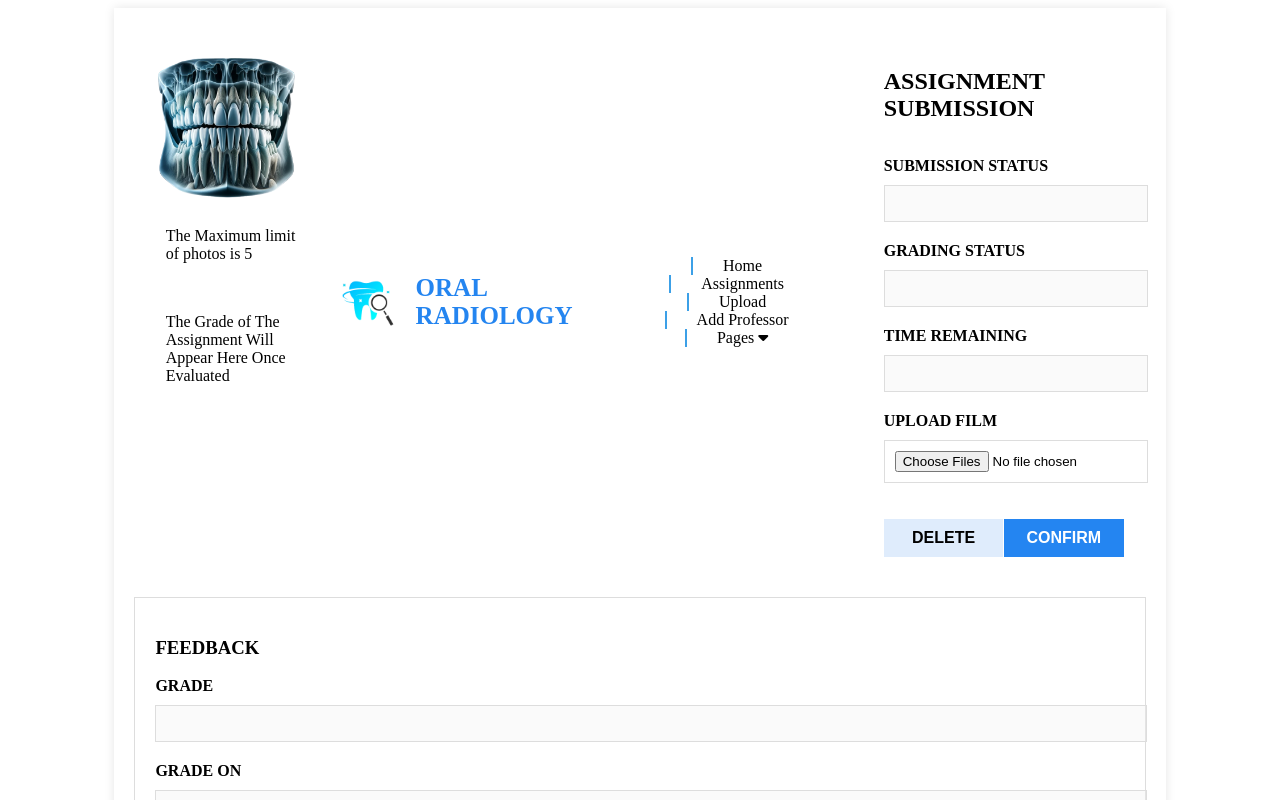
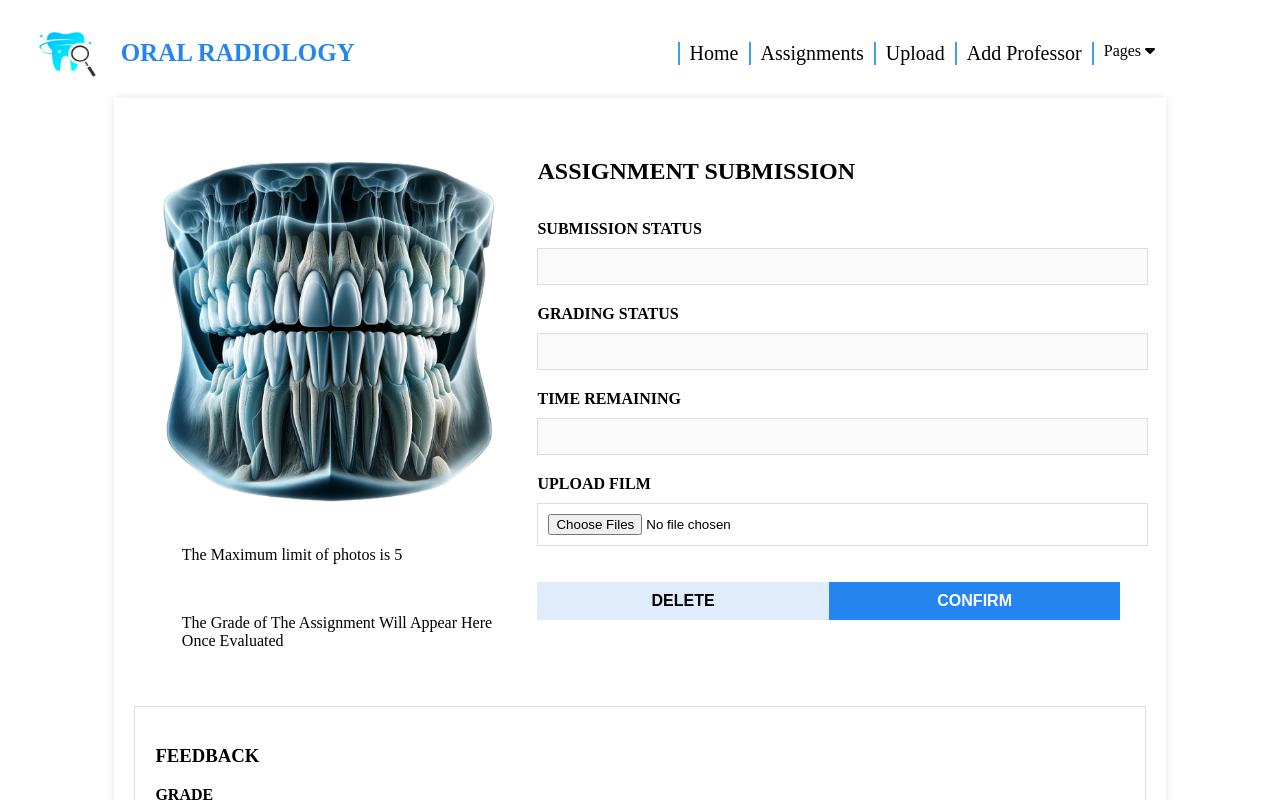
Before and after one commit to Mohamed-Ibrahim183/OralRadiologyProject, a React (Create React App) app: page /submit in a window 1280 px wide. Shown: the top 800 px of the page. Built offline with nearby package versions, Linux system fonts and the light colour scheme.

Commit message:
Fix assignment Page Error

```diff
--- a/src/Components/Navbar/Nav.css
+++ b/src/Components/Navbar/Nav.css
@@ -8,7 +8,7 @@
 
 .Nav {
   display: grid;
-  grid-template-columns: repeat(2, 1fr);
+  grid-template-columns: auto auto;
   padding: 0px 1%;
   align-items: center;
 }
@@ -52,18 +52,23 @@ nav.primary-navigation {
   text-align: center;
   font-size: 16px;
 }
+nav.primary-navigation ul {
+  display: flex;
+  flex-wrap: wrap;
+}
 nav.primary-navigation ul li {
   list-style: none;
   margin: 0 auto;
   border-left: 2px solid #3ca0e7;
   display: inline-block;
-  padding: 0 30px;
+  padding: 0 10px;
   position: relative;
   text-decoration: none;
   text-align: center;
   font-family: arvo;
 }
 nav.primary-navigation li a {
+  font-size: 20px;
   color: black;
   transition: all 0.3s ease;
   -webkit-transition: all 0.3s ease;
@@ -73,6 +78,7 @@ nav.primary-navigation li a {
 }
 nav.primary-navigation li a:hover {
   color: #3ca0e7;
+  font-weight: bold;
 }
 nav.primary-navigation li:hover {
   cursor: pointer;
--- a/src/Components/Navbar/Nav.scss
+++ b/src/Components/Navbar/Nav.scss
@@ -1,3 +1,7 @@
+@import "../Global/_breakpoints.scss";
+
+
+
 %NavItem {
   font-size: 20px;
   text-transform: capitalize;
@@ -8,7 +12,7 @@
 
 .Nav {
   display: grid;
-  grid-template-columns: repeat(2, 1fr);
+  grid-template-columns: auto auto;
   padding: 0px 1%;
   align-items: center;
 
@@ -64,13 +68,20 @@ nav {
     // padding: 120px 0 0 0;
     text-align: center;
     font-size: 16px;
+    ul{
+      display: flex;
+      flex-wrap: wrap;
+      // @include md(){
+      //   display: block;
+      // }
+    }
 
     ul li {
       list-style: none;
       margin: 0 auto;
       border-left: 2px solid #3ca0e7;
       display: inline-block;
-      padding: 0 30px;
+      padding: 0 10px;
       position: relative;
       text-decoration: none;
       text-align: center;
@@ -78,6 +89,8 @@ nav {
     }
 
     li a {
+      font-size: 20px;
+      // font-weight: bold;
       color: black;
       transition: all 0.3s ease;
       -webkit-transition: all 0.3s ease;
@@ -88,6 +101,7 @@ nav {
 
     li a:hover {
       color: #3ca0e7;
+      font-weight: bold;
     }
 
     li:hover {
--- a/src/Pages/assignment_page/Assignment_submission_page.js
+++ b/src/Pages/assignment_page/Assignment_submission_page.js
@@ -1,13 +1,14 @@
-import React, { useState } from 'react';
+import React, { useState } from "react";
 import image from "./Dental_Xray.jpg";
-import "./assignmentpage.css"
-import Navbar from '../../Components/Navbar/Navbar';
+import "./assignmentpage.css";
+import Navbar from "../../Components/Navbar/Navbar";
 // Header component
 const Header = () => {
   return (
     <div className="header">
       <img src={image} alt="Teeth image" className="xray_iamge" />
-      <p>The Maximum limit of photos is 5</p><br />
+      <p>The Maximum limit of photos is 5</p>
+      <br />
       <p>The Grade of The Assignment Will Appear Here Once Evaluated</p>
     </div>
   );
@@ -31,7 +32,6 @@ const AssignmentInfo = () => {
   };
   return (
     <>
-    <Navbar />
       <div className="assignment-info">
         <h2 className="assignment-submission-text">ASSIGNMENT SUBMISSION</h2>
 
@@ -45,20 +45,29 @@ const AssignmentInfo = () => {
         <input type="text" id="time-remaining" disabled />
 
         <label htmlFor="file-upload">UPLOAD FILM</label>
-      <input type="file" id="file-upload" multiple onChange={handleFileChange}    />
+        <input
+          type="file"
+          id="file-upload"
+          multiple
+          onChange={handleFileChange}
+        />
         <ul>
           {files.map((file, index) => (
             <li key={index}>
-            {file.name} <button onClick={() => deleteFile(index)}>Delete</button>
+              {file.name}{" "}
+              <button onClick={() => deleteFile(index)}>Delete</button>
             </li>
           ))}
         </ul>
 
-      <button className="button btnA" type="button" onClick={deleteLastFile}>DELETE</button>
-      <button className="button btnB" type="button">CONFIRM</button>
+        <button className="button btnA" type="button" onClick={deleteLastFile}>
+          DELETE
+        </button>
+        <button className="button btnB" type="button">
+          CONFIRM
+        </button>
       </div>
     </>
-
   );
 };
 
@@ -81,6 +90,8 @@ const Feedback = () => {
 // Assignment Submission component
 const AssignmentSubmission = () => {
   return (
+    <>
+      <Navbar />
       <div className="container monemm">
         <div className="monem">
           <h2 className="assignment-submission-text2">ASSIGNMENT SUBMISSION</h2>
@@ -89,6 +100,7 @@ const AssignmentSubmission = () => {
         </div>
         <Feedback />
       </div>
+    </>
   );
 };
 export default AssignmentSubmission;
```
Also changed, not shown: 1 other file (tests, documents, lock files or other folders). Lines whose indentation alone changed are shown as unchanged.
